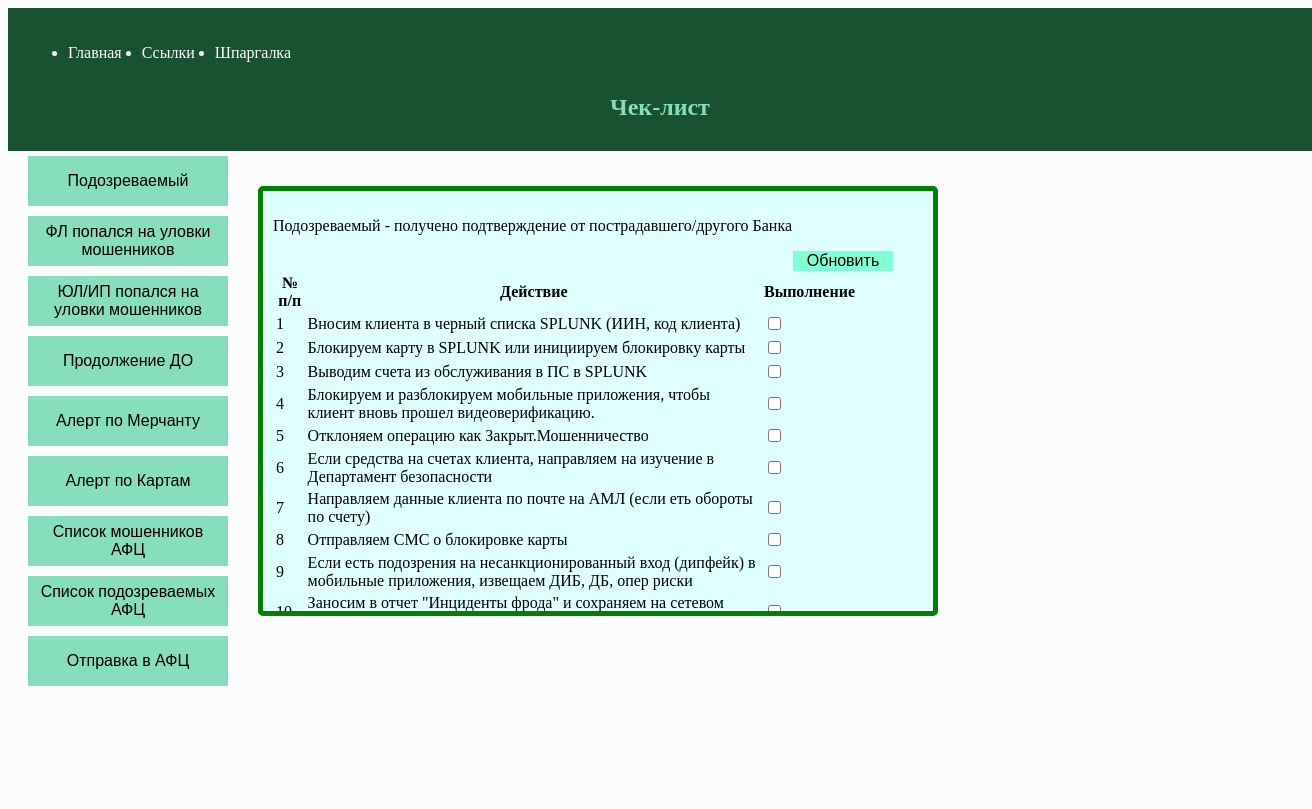
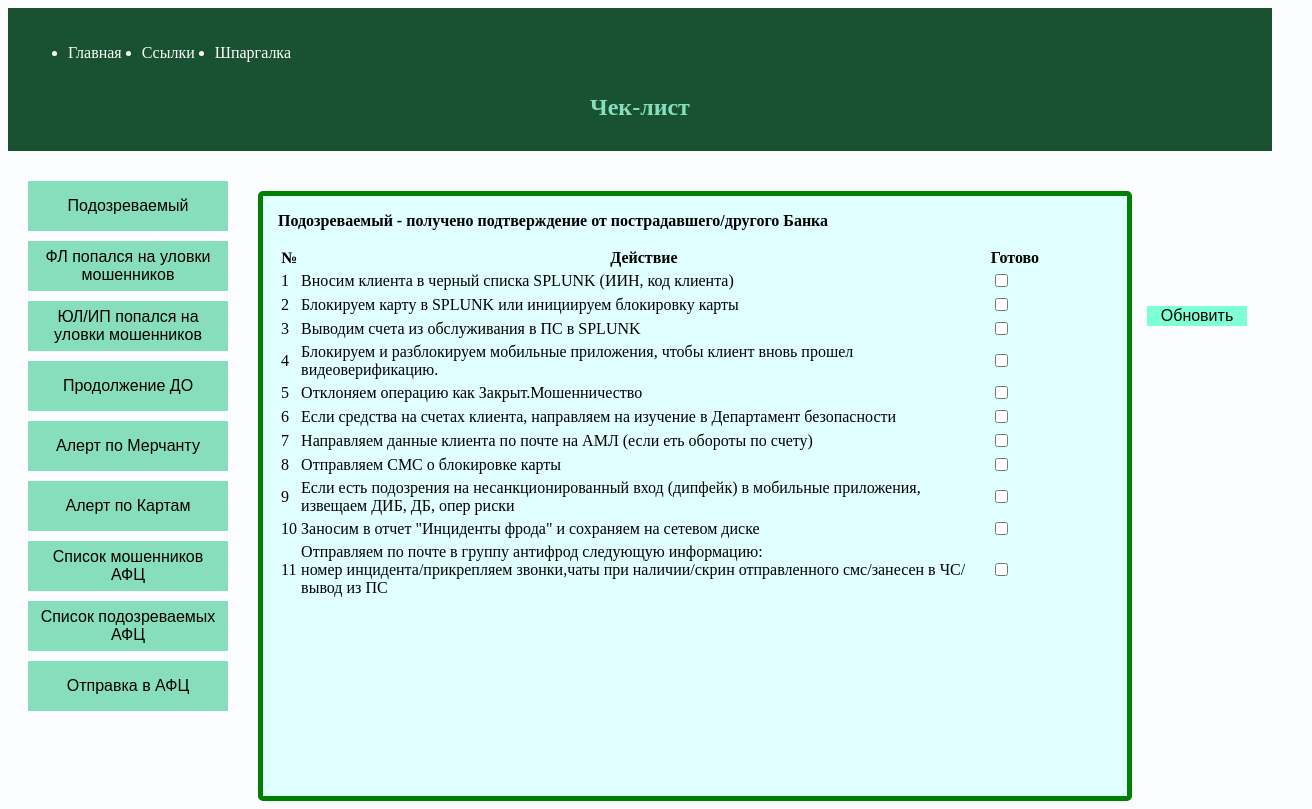
Before and after one commit to derkdts/Project_AF, a plain HTML site: page index.html in a window 1280 px wide. Both pictures are taken after a click on the button "Подозреваемый". Shown: the whole page, 1312 px wide, since content can reach past the window. Drawn offline with Linux system fonts and the light colour scheme.

Commit message:
Update index.html

```diff
--- a/index.html
+++ b/index.html
@@ -12,12 +12,11 @@
   color: #fff;
   padding: 20px;
   text-align: center;
-  width: 100%;
 }
 
 .nav {
   list-style: none;
-  margin: 0;
+  /*margin: 0;*/
   padding: 0;
   display: flex;
   justify-content: space-between;
@@ -62,7 +61,7 @@ body {
 }
 .container {
   margin: 0 auto;
-  padding-top: 125px;
+  padding-top: 150px;
   display: grid;
   grid-template-columns: repeat(1, auto);
   padding-left: 100px;
@@ -78,7 +77,9 @@ body {
 
 
  .but {
-  margin-left: 520px;
+  float: right;
+  margin-right: 25px;
+  margin-top: 155px;
   width: 100px;
   height: 20px;
   font-size: 16px;
@@ -97,7 +98,7 @@ body {
   align-items: flex-start;
   gap: 10px;
   padding: 20px;
-  margin-top: -15px;
+  margin-top: 10px;
 }
 
 
@@ -105,12 +106,12 @@ body {
 .hidden-text {
   display: none;
   background-color: #E0FFFF;
-  padding: 10px;
+  padding-left: 15px;
   border-radius: 5px;
-  margin-top: -520px;
+  margin-top: -540px;
   margin-left: 250px;
-  width: 650px;
-  height: 400px;
+  margin-right: 140px;
+  height: 600px;
   overflow-y: scroll;
   border: 5px solid green;
 }
@@ -166,6 +167,8 @@ table {
   </div>
 </header>
 
+<button id="resetButton" class="but">Обновить</button>
+
   <div class="container">
     <button class="button">Подозреваемый</button>
     <button class="button">ФЛ попался на уловки мошенников</button>
@@ -180,13 +183,13 @@ table {
 
   <div id="popup1" class="hidden-text">
     <div class="show">
-      <p>Подозреваемый - получено подтверждение от пострадавшего/другого Банка</p>
-      <button id="resetButton" class="but">Обновить</button>
+      <p><b>Подозреваемый - получено подтверждение от пострадавшего/другого Банка</b></p>
+
 <table>
   <tr>
-    <th>№ п/п</th>
+    <th>№</th>
     <th>Действие</th>
-    <th>Выполнение</th>
+    <th>Готово</th>
   </tr>
   <tr>
     <td>1</td>
@@ -250,11 +253,11 @@ table {
 
   <div id="popup2" class="hidden-text">
     <div class="show">
-      <p>ФЛ попался на уловки мошенников / не согласен с переводом / сам клиент обратился / оператор выяснил при звонке</p>
-      <button id="resetButton" class="but">Обновить</button>
+      <p><b>ФЛ попался на уловки мошенников / не согласен с переводом / сам клиент обратился / оператор выяснил при звонке</b></p>
+
 <table>
   <tr>
-    <th>№ п/п</th>
+    <th>№</th>
     <th>Действие</th>
     <th>Выполнение</th>
   </tr>
@@ -355,11 +358,11 @@ table {
 
   <div id="popup3" class="hidden-text">
     <div class="show">
-      <p>ЮЛ/ИП попался на уловки мошенников / не согласен с переводом / сам клиент обратился / оператор выяснил при звонке</p>
-      <button id="resetButton" class="but">Обновить</button>
+      <p><b>ЮЛ/ИП попался на уловки мошенников / не согласен с переводом / сам клиент обратился / оператор выяснил при звонке</b></p>
+
 <table>
   <tr>
-    <th>№ п/п</th>
+    <th>№</th>
     <th>Действие</th>
     <th>Выполнение</th>
   </tr>
@@ -459,11 +462,11 @@ table {
 
     <div id="popup4" class="hidden-text">
     <div class="show">
-      <p>Получение решения от AML касательно продолжения деловых отношений с клиентом:</p>
-      <button id="resetButton" class="but">Обновить</button>
+      <p><b>Получение решения от AML касательно продолжения деловых отношений с клиентом:</b></p>
+
 <table>
   <tr>
-    <th>№ п/п</th>
+    <th>№</th>
     <th>Действие</th>
     <th>Выполнение</th>
   </tr>
@@ -504,11 +507,11 @@ table {
 
       <div id="popup5" class="hidden-text">
     <div class="show">
-      <p> алерт от SVFE@bankffin.kz по Мерчанту / SmartVista-FrontEnd FM</p>
-      <button id="resetButton" class="but">Обновить</button>
+      <p><b> алерт от SVFE@bankffin.kz по Мерчанту / SmartVista-FrontEnd FM</b></p>
+
 <table>
   <tr>
-    <th>№ п/п</th>
+    <th>№</th>
     <th>Действие</th>
     <th>Выполнение</th>
   </tr>
@@ -584,11 +587,11 @@ table {
 
       <div id="popup6" class="hidden-text">
     <div class="show">
-      <p> алерт от SVFE@bankffin.kz по Картам / SmartVista-FrontEnd FM</p>
-      <button id="resetButton" class="but">Обновить</button>
+      <p><b> алерт от SVFE@bankffin.kz по Картам / SmartVista-FrontEnd FM</b></p>
+
 <table>
   <tr>
-    <th>№ п/п</th>
+    <th>№</th>
     <th>Действие</th>
     <th>Выполнение</th>
   </tr>
@@ -620,11 +623,11 @@ table {
 
    <div id="popup7" class="hidden-text">
     <div class="show">
-      <p>Списки мошенников АФЦ (черный список)</p>
-      <button id="resetButton" class="but">Обновить</button>
+      <p><b>Списки мошенников АФЦ (черный список)</b></p>
+
 <table>
   <tr>
-    <th>№ п/п</th>
+    <th>№</th>
     <th>Действие</th>
     <th>Выполнение</th>
   </tr>
@@ -671,11 +674,11 @@ table {
 
  <div id="popup8" class="hidden-text">
     <div class="show">
-      <p>Списки подозреваемых (серый список)</p>
-      <button id="resetButton" class="but">Обновить</button>
+      <p><b>Списки подозреваемых (серый список)</b></p>
+
 <table>
   <tr>
-    <th>№ п/п</th>
+    <th>№</th>
     <th>Действие</th>
     <th>Выполнение</th>
   </tr>
@@ -711,11 +714,11 @@ table {
 
   <div id="popup9" class="hidden-text">
     <div class="show">
-      <p>Для отправки в Антифрод-центр:</p>
-      <button id="resetButton" class="but">Обновить</button>
+      <p><b>Для отправки в Антифрод-центр:</b></p>
+
 <table>
   <tr>
-    <th>№ п/п</th>
+    <th>№</th>
     <th>Действие</th>
     <th>Выполнение</th>
   </tr>
```
